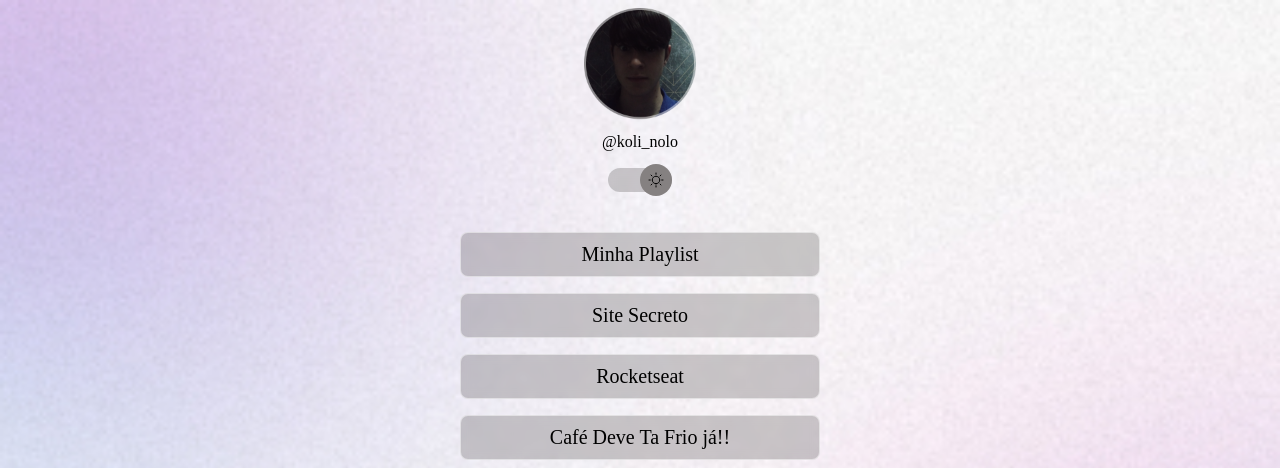
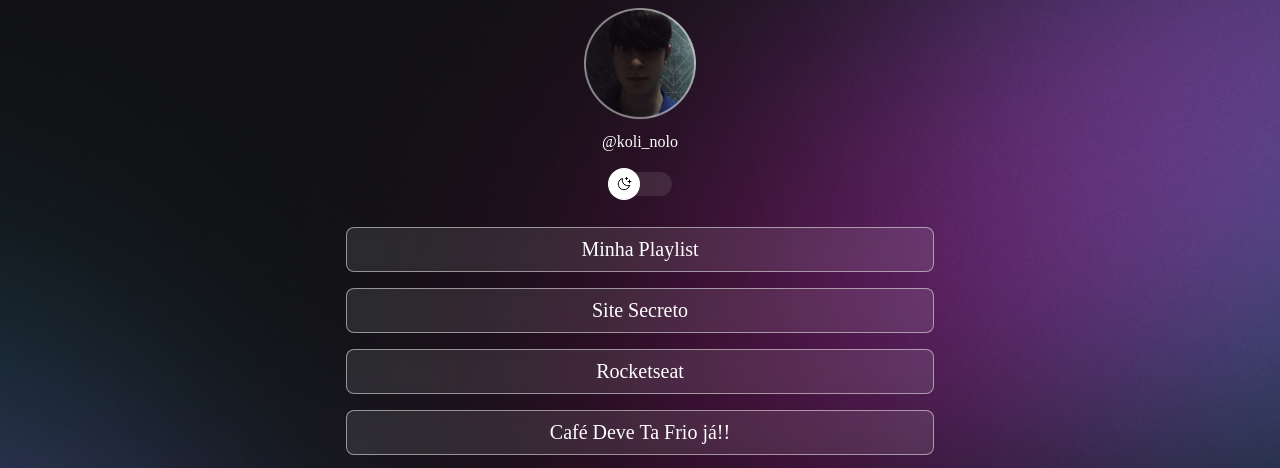
Before and after one commit to kolinolo/Ethos_kaue, a plain HTML site: page index.html in a window 1280 px wide. Shown: the top 468 px of the page. Drawn offline with nearby package versions, Linux system fonts and the light colour scheme.

Commit message:
acho que vai dar certo

```diff
--- a/index.html
+++ b/index.html
@@ -1,5 +1,5 @@
 <!DOCTYPE html>
-<html lang="pt-br" class="light" >
+<html lang="pt-br" class= >
 
 <link rel="preconnect" href="https://fonts.googleapis.com">
 <link rel="preconnect" href="https://fonts.gstatic.com" crossorigin>
--- a/script.js
+++ b/script.js
@@ -1,7 +1,13 @@
 function togglemode() {
 
 const html = document.documentElement
+html.classList.toggle("light")
+const img = document.querySelector("#profile img")
+if (html.classList.contains('light')){
 
-html.classList.toggle('light')
 
+img.setAttribute('src','./assets/Avatar-light.png')
+
+}else{
+img.setAttribute('src','./assets/Avatar.png')}
 }
--- a/style.css
+++ b/style.css
@@ -1,7 +1,7 @@
 
 :root{
   --texto-claro: rgb(255, 255, 255);
-  --fundo: url(./assets/bg-mobile.jpg);
+  --fundo: url(https://media.tenor.com/LfUNoQhz0R0AAAAC/katana-zero-roof.gif);
   --cara: url(./assets/avatar-light.png);
   --linkborda:rgba(255, 255, 255, 0.5);
   --spotfy:chartreuse;
@@ -12,7 +12,7 @@
 }
 .light {
 --texto-claro: rgb(0, 0, 0);
---fundo:url(./assets/bg-mobile-light.jpg);
+--fundo:url(https://media.tenor.com/H5npGLqOgyMAAAAC/pixel-sunrise.gif);
 --cara :url(./assets/avatar-light.png)
 --linkborda : rgba(0, 0, 0, 0.3);
 --linkborda2: rgba(0, 0, 0, 0.5);
@@ -25,15 +25,18 @@
 
 body {
   background: var(--fundo) no-repeat top center/cover;
+  height: 100%vh;
 }
 #container {
-  width: 360px;
+  width: 100%;
+  max-width: 588px;
   padding: 0 24px;
   margin: auto;
 }
 #profile {
   text-align: center;
   border: px solid rgb(99, 118, 224);
+
 }
 
 #profile img {
@@ -55,7 +58,7 @@ body * {
   position: relative;
 
   width: 64px;
-  margin: 4px auto;
+  margin: 20px auto;
 
 
 
@@ -75,6 +78,7 @@ body * {
   position: absolute;
   left: 0;
   z-index: 1;
+animation: slideDtl 0.25s
 }
 
 #butao span{
@@ -89,11 +93,13 @@ border-radius: 9999px;
 }
 
 .light #butao button {
-right: 0px;
-left: initial
-
+animation: slideLtD 0.25s forwards;
 
 }
+ #butao button:hover {
+outline: 8px solid var(--icones) ;
+transition: all 0.2s;
+ }
 
 
 
@@ -105,6 +111,11 @@ left: initial
   line-height: 20px;
   margin-top: 8px;
 }
+
+
+
+
+
 /* icones */
 
 #icones {
@@ -130,7 +141,6 @@ padding: 16px;
 
 }
 #Feito {
- padding: 24px;
 text-align: center;
 align-items: center;
 font-size: 14px;
@@ -160,7 +170,7 @@ ul {
   display: flex;
   flex-direction: column;
   gap: 16px;
-  padding: 24px 0;
+  padding: 11px 0;
 }
 
 ul li a {
@@ -189,3 +199,25 @@ ul li a:hover {
   font-family:Deep;
   src: url("Deep Shadow.ttf") format ("tutype");
 }
+
+@media (min-width: 700px){
+
+:root { --fundo: url(./assets/bg-desktop.jpg);}
+.light {--fundo: url(./assets/bg-desktop-light.jpg);}
+
+
+
+}
+@keyframes slideLtD {
+
+from{left: 0;}
+
+to {left :50%;}
+
+ }
+
+ @keyframes slideDtl{
+ from{left: 50%;}
+
+to {left :0;}
+ }
```
Also changed, not shown: assets/2045220.png (added), assets/light2.png (added).
